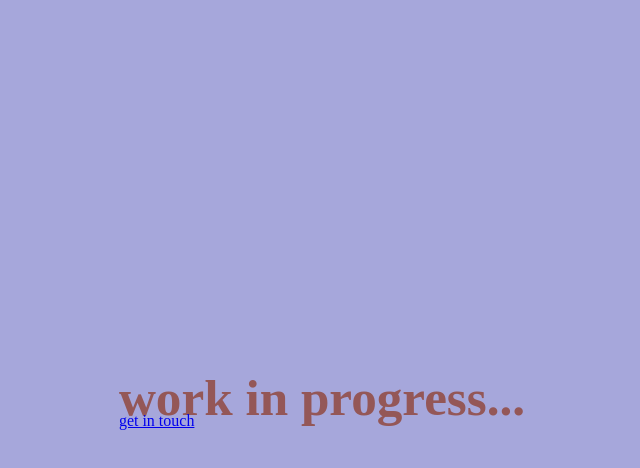
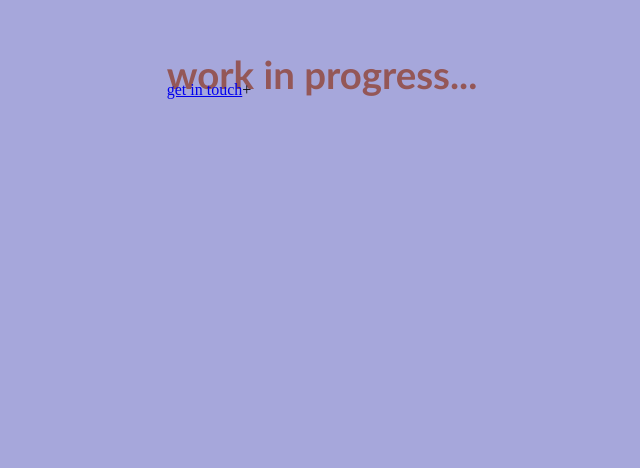
Before and after one commit to norbismarta/lesson2, a plain HTML site: page index.html in a window 1280 px wide. Shown: the part 226-694 px from the top of the page, without its empty margins (318-958 px from the left). Drawn offline with Linux system fonts and the light colour scheme.

Commit message:
Update index.html

```diff
--- a/index.html
+++ b/index.html
@@ -33,7 +33,26 @@
   <main>
     <div>
     <h1 >work in progress...</h1>
-    <a href="marta.norbis@icloud.com" id="mailto">get in touch</a>
+    <a href="marta.norbis@icloud.com" id="mailto">get in touch</a>+
+       <style>
+    h1 {
+      color: rgb(148, 87, 87);
+      font-family: "gill sans", light;
+      font-size: 3vw;
+      height: 5px;
+    }
+    body {
+      background-color: rgb(166, 167, 219)
+    }
+    main {
+      display: flex;
+      justify-content: center;
+      align-items: center;
+      height: 70vh;
+      text-decoration: wavy;
+      /* border: 1px solid red; */
+    }
+  </style>
   </div>
   </main>
 </body>
```
